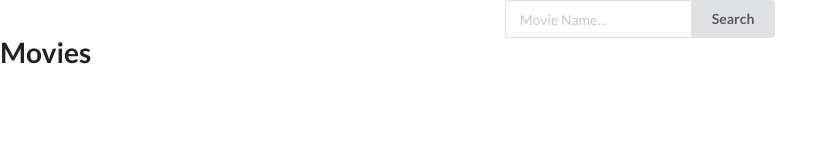
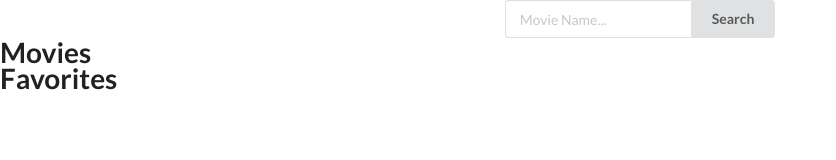
Before and after one commit to nitrogenous/moviefy, a plain HTML site: page index.html in a window 1280 px wide. Shown: the whole page, without its empty margins (0-836 px from the left). Drawn offline with nearby package versions, Linux system fonts and the light colour scheme.

Commit message:
added favorites section

```diff
--- a/index.html
+++ b/index.html
@@ -20,8 +20,7 @@
                 <button class="ui button" id='search-button'>Search</button>
             </div>
         </div>
-        <item-showcase title="Movies">
-
-        </item-showcase>
+        <item-showcase title="Movies" />
+        <item-showcase title="Favorites" />
     </body>
 </html>
```
